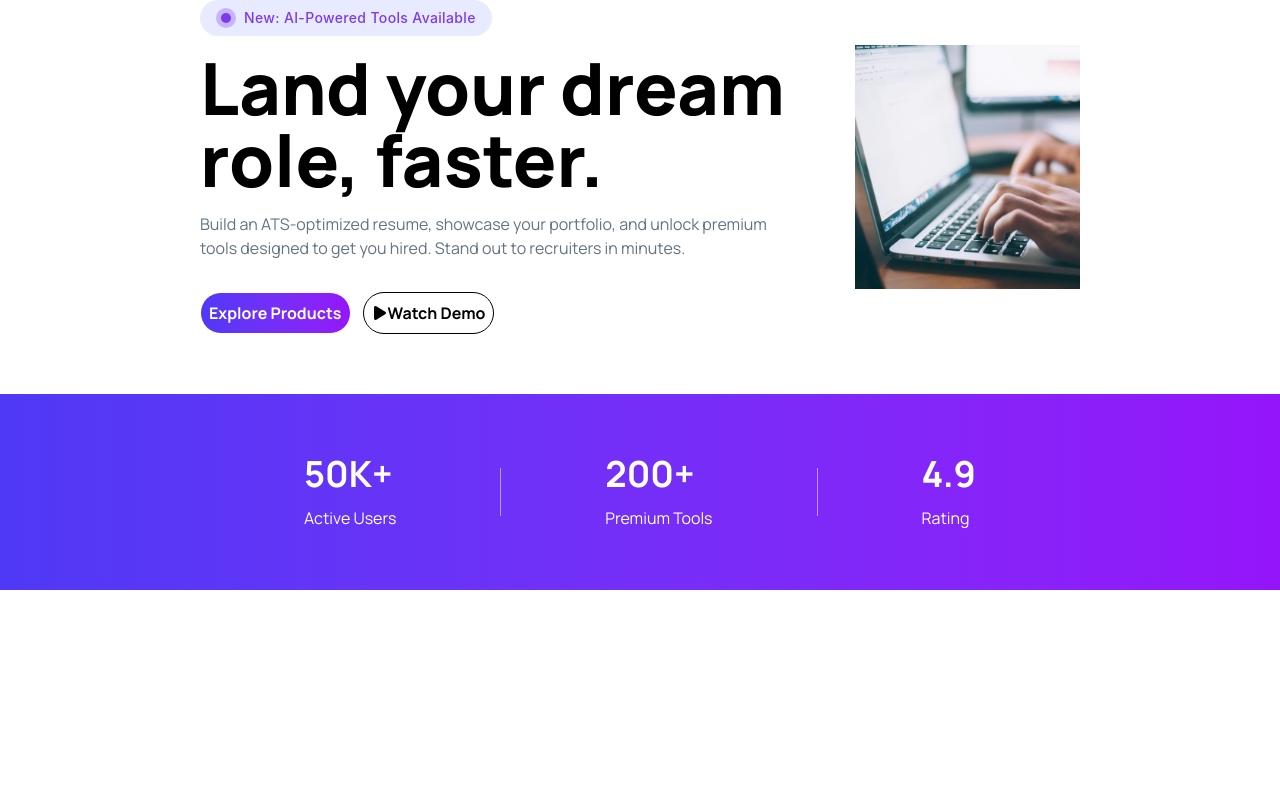
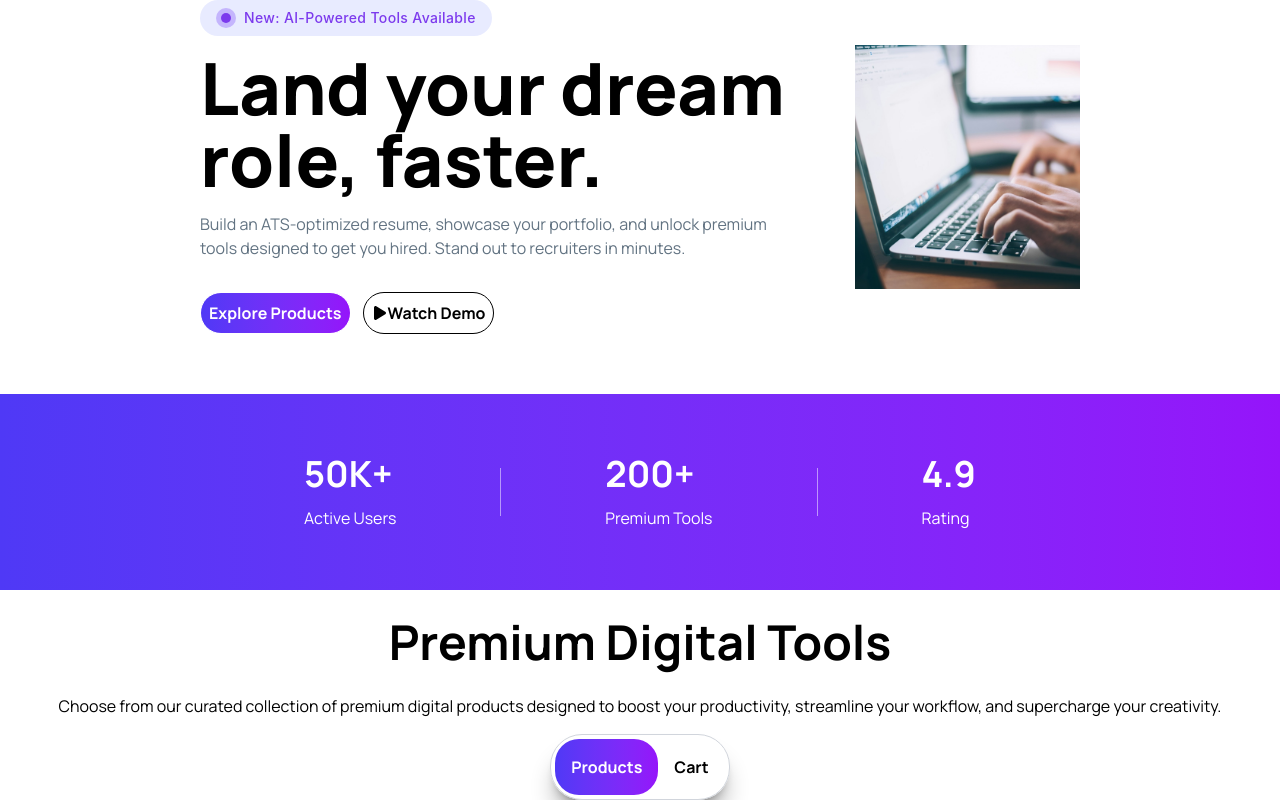
Before and after one commit to Jabir-Ahmed-43/DigiTools, a React (Vite) app: page / in a window 1280 px wide. Shown: the part 180-980 px from the top of the page. Before the commit the page ends 800 px from the top, so only its background shows below. Built offline with nearby package versions, Linux system fonts and the light colour scheme.

Commit message:
Description with button added

```diff
--- a/src/App.jsx
+++ b/src/App.jsx
@@ -1,6 +1,8 @@
 import "./App.css";
 import Hero from "./components/Hero/Hero.jsx";
 import Navbar from "./components/Navbar/Navbar.jsx";
+import Description from "./components/Product Grid/Description.jsx";
+import ProductGrid from "./components/Product Grid/ProductGrid.jsx";
 import TrustBar from "./components/Trustbar/TrustBar.jsx";
 
 function App() {
@@ -9,6 +11,8 @@ function App() {
       <Navbar></Navbar>
       <Hero></Hero>
       <TrustBar></TrustBar>
+      <Description></Description>
+      <ProductGrid></ProductGrid>
     </>
   );
 }
--- /dev/null
+++ b/src/components/Product Grid/Description.jsx
@@ -0,0 +1,39 @@
+import { useState } from "react";
+import { myBtnStyle } from "../Gradient-color/Gradient";
+
+const Description = () => {
+  const [productsBtn, setProductBtn] = useState(true);
+
+  function handleBtn(value) {
+    // console.log(value);
+
+    setProductBtn(value);
+  }
+
+  return (
+    <div className="text-center font-display">
+      <h1 className="text-[48px] font-bold p-4">Premium Digital Tools</h1>
+      <p className="pb-4">
+        Choose from our curated collection of premium digital products designed
+        to boost your productivity, streamline your workflow, and supercharge
+        your creativity.
+      </p>
+      <div className="flex items-center justify-center gap-4 font-bold text-[16px] border-1 border-gray-300 display: inline-block p-1 rounded-4xl shadow-xl/30">
+        <button
+          className={`p-4 ${productsBtn && myBtnStyle + 'rounded-3xl text-white'}`}
+          onClick={() => handleBtn(true)}
+        >
+          Products
+        </button>
+        <button
+          className={`p-4 ${!productsBtn && myBtnStyle + 'rounded-3xl text-white'}`}
+          onClick={() => handleBtn(false)}
+        >
+          Cart
+        </button>
+      </div>
+    </div>
+  );
+};
+
+export default Description;
--- /dev/null
+++ b/src/components/Product Grid/ProductGrid.jsx
@@ -0,0 +1,10 @@
+
+const ProductGrid = () => {
+    return (
+        <div>
+
+        </div>
+    );
+};
+
+export default ProductGrid;
```
